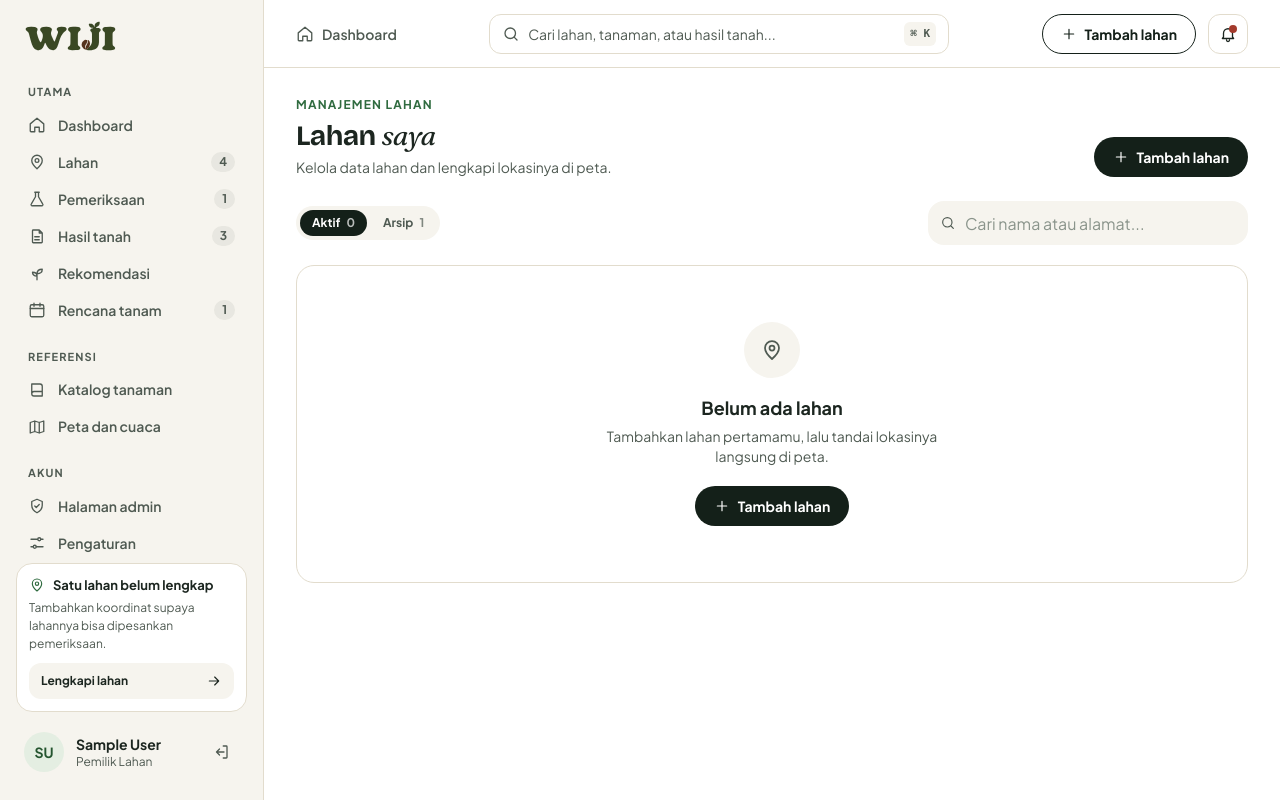
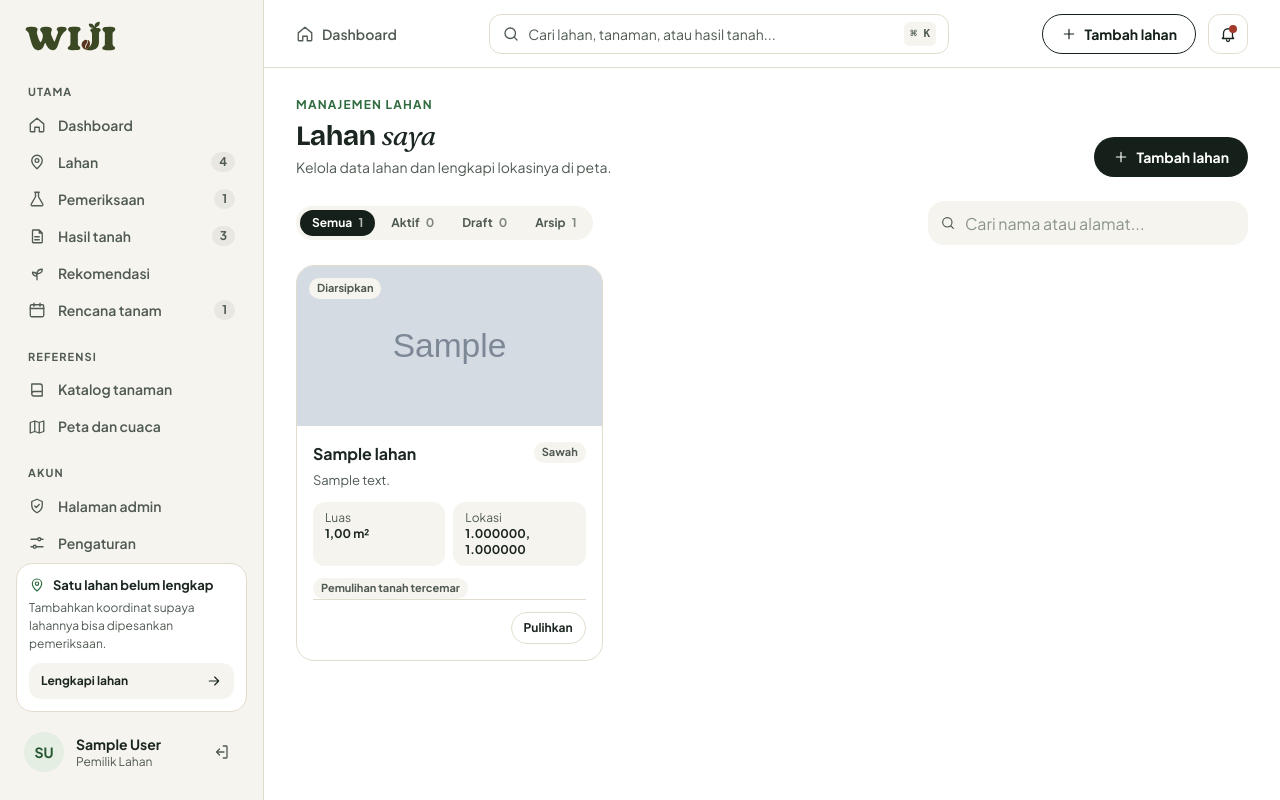
Before and after one commit to pbp-kelompok-d12/wiji, a Django app: page /lahan/ in a window 1280 px wide. Run offline with Django 5.2, Linux system fonts and the light colour scheme; a user stored in the database is signed in; data comes from the database, SQL or seed files in the repository; tables that the repository leaves empty hold one stand-in row (values such as "Sample post"); grey boxes marked "Sample" are stand-in pictures; some libraries are stand-ins or nearby versions.

Commit message:
feat: menambahkan fitur draft untuk lahan
Co-authored-by: Copilot <223556219+Copilot@users.noreply.github.com>

```diff
--- a/lands/forms.py
+++ b/lands/forms.py
@@ -67,6 +67,8 @@ class LahanForm(forms.ModelForm):
         self.fields['tujuan'].required = False
         self.fields['foto'].required = False
         self.fields['kondisi'].required = False
+        for name in models.Lahan.REQUIRED_FIELDS:
+            self.fields[name].required = False
         self.fields['latitude'].help_text = 'Terisi otomatis dari peta.'
         self.fields['longitude'].help_text = 'Terisi otomatis dari peta.'
 
--- a/lands/templates/lands/daftar_lahan.html
+++ b/lands/templates/lands/daftar_lahan.html
@@ -16,11 +16,17 @@
 </div>
 
 <div class="mt-6 flex flex-col gap-3 sm:flex-row sm:items-center sm:justify-between">
-  <div class="flex w-fit gap-1 rounded-full bg-paper p-1" aria-label="Filter status lahan">
-    <a href="{% url 'lands:daftar_lahan' %}{% if q %}?q={{ q|urlencode }}{% endif %}" class="tab {% if not tampilkan_arsip %}is-on{% endif %}">
-      Aktif <span class="ml-1 opacity-70">{{ jumlah_lahan }}</span>
+  <div class="flex w-fit flex-wrap gap-1 rounded-full bg-paper p-1" aria-label="Filter status lahan">
+    <a href="{% url 'lands:daftar_lahan' %}?status=all{% if q %}&q={{ q|urlencode }}{% endif %}" class="tab {% if status_filter == 'all' %}is-on{% endif %}">
+      Semua <span class="ml-1 opacity-70">{{ jumlah_semua }}</span>
     </a>
-    <a href="{% url 'lands:daftar_lahan' %}?arsip=1{% if q %}&q={{ q|urlencode }}{% endif %}" class="tab {% if tampilkan_arsip %}is-on{% endif %}">
+    <a href="{% url 'lands:daftar_lahan' %}?status=active{% if q %}&q={{ q|urlencode }}{% endif %}" class="tab {% if status_filter == 'active' %}is-on{% endif %}">
+      Aktif <span class="ml-1 opacity-70">{{ jumlah_aktif }}</span>
+    </a>
+    <a href="{% url 'lands:daftar_lahan' %}?status=draft{% if q %}&q={{ q|urlencode }}{% endif %}" class="tab {% if status_filter == 'draft' %}is-on{% endif %}">
+      Draft <span class="ml-1 opacity-70">{{ jumlah_draf }}</span>
+    </a>
+    <a href="{% url 'lands:daftar_lahan' %}?status=archived{% if q %}&q={{ q|urlencode }}{% endif %}" class="tab {% if status_filter == 'archived' %}is-on{% endif %}">
       Arsip <span class="ml-1 opacity-70">{{ jumlah_arsip }}</span>
     </a>
   </div>
@@ -30,7 +36,7 @@
         hx-target="#daftar-lahan"
         hx-trigger="input changed delay:400ms, submit"
         hx-push-url="true">
-    {% if tampilkan_arsip %}<input type="hidden" name="arsip" value="1">{% endif %}
+    <input type="hidden" name="status" value="{{ status_filter }}">
     <svg class="ic ic-sm pointer-events-none absolute left-3 top-1/2 -translate-y-1/2 text-ink-soft"><use href="#i-search"/></svg>
     <input type="search" name="q" value="{{ q }}" placeholder="Cari nama atau alamat..."
            class="field-input !h-11 !pl-9" aria-label="Cari lahan">
--- a/lands/templates/lands/form_lahan.html
+++ b/lands/templates/lands/form_lahan.html
@@ -94,7 +94,7 @@
         <li class="flex gap-2"><span class="grid size-5 shrink-0 place-items-center rounded-full bg-leaf text-[11px] font-bold text-moss-deep">2</span>Klik titik lahan di peta atau geser penanda.</li>
         <li class="flex gap-2"><span class="grid size-5 shrink-0 place-items-center rounded-full bg-leaf text-[11px] font-bold text-moss-deep">3</span>Periksa alamat dan koordinat yang terisi otomatis.</li>
       </ol>
-      <p class="mt-4 rounded-xl bg-paper px-3 py-2.5 text-[11px] leading-4 text-ink-soft">Lahan tanpa koordinat tetap bisa disimpan sebagai draf. Lengkapi sebelum memesan pemeriksaan.</p>
+      <p class="mt-4 rounded-xl bg-paper px-3 py-2.5 text-[11px] leading-4 text-ink-soft">Koordinat bersifat opsional. Jika data wajib belum lengkap, simpan form untuk melanjutkannya nanti dari bagian Draft.</p>
     </div>
   </div>
 </form>
--- a/lands/templates/lands/konfirmasi_hapus.html
+++ b/lands/templates/lands/konfirmasi_hapus.html
@@ -1,7 +1,7 @@
 {% extends 'app_base.html' %}
 
-{% block title %}Hapus {{ lahan.nama }}{% endblock %}
-{% block crumb %}<a href="{% url 'lands:daftar_lahan' %}" class="hover:text-ink">Lahan Saya</a> / <a href="{% url 'lands:detail_lahan' lahan.pk %}" class="hover:text-ink">{{ lahan.nama }}</a> / Hapus{% endblock %}
+{% block title %}Hapus {{ lahan.nama|default:"Draft lahan" }}{% endblock %}
+{% block crumb %}<a href="{% url 'lands:daftar_lahan' %}" class="hover:text-ink">Lahan Saya</a> / <a href="{% url 'lands:detail_lahan' lahan.pk %}" class="hover:text-ink">{{ lahan.nama|default:"Draft lahan" }}</a> / Hapus{% endblock %}
 
 {% block app_content %}
 <div class="mx-auto mt-8 max-w-lg rounded-panel border border-line bg-white p-7 text-center shadow-sm sm:p-8">
@@ -10,7 +10,7 @@
   </div>
   <h1 class="mt-4 text-2xl font-bold text-ink">Hapus lahan permanen?</h1>
   <p class="mt-2 text-sm leading-6 text-ink-soft">
-    <strong>{{ lahan.nama }}</strong> beserta foto dan datanya akan dihapus dari sistem. Tindakan ini tidak bisa dibatalkan.
+    <strong>{{ lahan.nama|default:"Draft lahan" }}</strong> beserta foto dan datanya akan dihapus dari sistem. Tindakan ini tidak bisa dibatalkan.
   </p>
   <p class="mt-3 rounded-xl bg-paper px-3 py-2.5 text-xs leading-5 text-ink-soft">
     Ingin menyimpan datanya? Gunakan <strong>Arsipkan</strong> agar lahan hilang dari daftar aktif tanpa dihapus.
--- a/lands/templates/lands/partials/_daftar_lahan.html
+++ b/lands/templates/lands/partials/_daftar_lahan.html
@@ -15,28 +15,28 @@
       </div>
       {% endif %}
       <span class="absolute left-3 top-3 chip {% if lahan.diarsipkan %}chip-paper{% elif lahan.adalah_draf %}chip-sand{% else %}chip-up{% endif %}">
-        {% if lahan.diarsipkan %}Diarsipkan{% elif lahan.adalah_draf %}Draf{% else %}Lengkap{% endif %}
+        {% if lahan.diarsipkan %}Diarsipkan{% elif lahan.adalah_draf %}Draft{% else %}Aktif{% endif %}
       </span>
     </div>
 
     <div class="flex flex-1 flex-col p-4">
       <div class="flex items-start justify-between gap-2">
         <h2 class="d-title text-base">
-          <a href="{% url 'lands:detail_lahan' lahan.pk %}" class="hover:text-moss">{{ lahan.nama }}</a>
+          <a href="{% url 'lands:detail_lahan' lahan.pk %}" class="hover:text-moss">{{ lahan.nama|default:"Lahan tanpa nama" }}</a>
         </h2>
-        <span class="chip chip-paper shrink-0">{{ lahan.get_penggunaan_display }}</span>
+        {% if lahan.penggunaan %}<span class="chip chip-paper shrink-0">{{ lahan.get_penggunaan_display }}</span>{% endif %}
       </div>
 
-      <p class="mt-1 line-clamp-2 text-[13px] leading-5 text-ink-soft">{{ lahan.alamat }}</p>
+      <p class="mt-1 line-clamp-2 text-[13px] leading-5 text-ink-soft">{{ lahan.alamat|default:"Alamat belum diisi" }}</p>
 
       <dl class="mt-3 grid grid-cols-2 gap-2 text-xs">
         <div class="rounded-xl bg-paper px-3 py-2">
           <dt class="text-ink-soft">Luas</dt>
-          <dd class="font-bold">{{ lahan.luas_m2|floatformat:"2" }} m²</dd>
+          <dd class="font-bold">{% if lahan.luas_m2 %}{{ lahan.luas_m2|floatformat:"2" }} m²{% else %}Belum diisi{% endif %}</dd>
         </div>
         <div class="rounded-xl bg-paper px-3 py-2">
           <dt class="text-ink-soft">Lokasi</dt>
-          <dd class="font-bold">{% if lahan.punya_koordinat %}Sudah ditandai{% else %}Belum ditandai{% endif %}</dd>
+          <dd class="font-bold">{% if lahan.punya_koordinat %}{{ lahan.latitude|unlocalize }}, {{ lahan.longitude|unlocalize }}{% else %}Opsional{% endif %}</dd>
         </div>
       </dl>
 
@@ -53,20 +53,26 @@
       {% endif %}
       {% endwith %}
 
-      <div class="mt-auto flex items-center justify-between gap-2 border-t border-line pt-3">
-        <span class="flex items-center gap-1.5 text-[11px] font-semibold {% if lahan.punya_koordinat %}text-ink-soft{% else %}text-clay-deep{% endif %}">
-          <svg class="ic ic-sm"><use href="#i-{% if lahan.punya_koordinat %}pin{% else %}alert{% endif %}"/></svg>
-          {% if lahan.punya_koordinat %}{{ lahan.latitude|unlocalize }}, {{ lahan.longitude|unlocalize }}{% else %}Lengkapi koordinat{% endif %}
-        </span>
-        <div class="flex items-center gap-2">
-          {% if lahan.diarsipkan %}
+      <div class="mt-auto flex flex-wrap items-center justify-end gap-2 border-t border-line pt-3">
+        {% if lahan.diarsipkan %}
           <form method="post" action="{% url 'lands:pulihkan_lahan' lahan.pk %}">
             {% csrf_token %}
             <button type="submit" class="d-btn-sm">Pulihkan</button>
           </form>
+        {% elif lahan.adalah_draf %}
+          <a href="{% url 'lands:ubah_lahan' lahan.pk %}" class="d-btn-sm">Lengkapi data lahan</a>
+          {% if lahan.dapat_dihapus %}
+          <a href="{% url 'lands:hapus_lahan' lahan.pk %}" class="d-btn-sm text-brick">Hapus</a>
           {% endif %}
+        {% else %}
           <a href="{% url 'lands:detail_lahan' lahan.pk %}" class="d-btn-sm">Detail <svg class="ic ic-sm"><use href="#i-arrow"/></svg></a>
-        </div>
+          <a href="{% url 'lands:ubah_lahan' lahan.pk %}" class="d-btn-sm">Ubah</a>
+          {% if lahan.dapat_diarsipkan %}
+          <a href="{% url 'lands:arsip_lahan' lahan.pk %}" class="d-btn-sm text-brick">Hapus</a>
+          {% else %}
+          <span class="chip chip-sand">Punya pesanan aktif</span>
+          {% endif %}
+        {% endif %}
       </div>
     </div>
   </article>
@@ -78,12 +84,12 @@
     <svg class="ic size-6"><use href="#i-pin"/></svg>
   </span>
   <h2 class="mt-4 text-lg font-bold">
-    {% if q %}Tidak ada lahan yang cocok{% elif tampilkan_arsip %}Arsip masih kosong{% else %}Belum ada lahan{% endif %}
+    {% if q %}Tidak ada lahan yang cocok{% elif status_filter == 'archived' %}Arsip masih kosong{% elif status_filter == 'draft' %}Belum ada draft lahan{% elif status_filter == 'active' %}Belum ada lahan aktif{% else %}Belum ada lahan{% endif %}
   </h2>
   <p class="mt-1 max-w-sm text-sm text-ink-soft">
-    {% if q %}Coba kata kunci lain atau ubah filter status lahan.{% elif tampilkan_arsip %}Lahan yang diarsipkan akan muncul di sini.{% else %}Tambahkan lahan pertamamu, lalu tandai lokasinya langsung di peta.{% endif %}
+    {% if q %}Coba kata kunci lain atau ubah filter status lahan.{% elif status_filter == 'archived' %}Lahan yang diarsipkan akan muncul di sini.{% elif status_filter == 'draft' %}Draft akan muncul di sini saat data wajib belum lengkap.{% elif status_filter == 'active' %}Lahan dengan semua data wajib akan muncul di sini.{% else %}Tambahkan lahan pertamamu. Data yang belum lengkap bisa disimpan sebagai draft.{% endif %}
   </p>
-  {% if not tampilkan_arsip and not q %}
+  {% if status_filter == 'all' and not q %}
   <a href="{% url 'lands:tambah_lahan' %}" class="btn btn-primary mt-5 gap-2"><svg class="ic ic-sm"><use href="#i-plus"/></svg>Tambah lahan</a>
   {% endif %}
 </div>
--- a/lands/views.py
+++ b/lands/views.py
@@ -7,6 +7,7 @@ from django.core.exceptions import PermissionDenied
 from django.db.models import Q
 from django.http import JsonResponse
 from django.shortcuts import get_object_or_404, redirect, render
+from django.urls import reverse
 from django.views.decorators.http import require_GET
 
 from . import forms
@@ -33,12 +34,35 @@ def _lahan_owner(request):
     return Land.objects.filter(owner=request.user)
 
 
+def _draf_filter():
+    Land = getattr(models, 'Land', None) or getattr(models, 'Lahan')
+    draf_filter = Q()
+    for field_name in Land.REQUIRED_FIELDS:
+        field = Land._meta.get_field(field_name)
+        kosong = Q(**{f'{field_name}__isnull': True})
+        if field.get_internal_type() in ('CharField', 'TextField'):
+            kosong |= Q(**{field_name: ''})
+        draf_filter |= kosong
+    return draf_filter
+
+
 @owner_required
 def daftar_lahan(request):
     q = request.GET.get('q', '').strip()
-    tampilkan_arsip = request.GET.get('arsip') == '1'
+    status = request.GET.get('status')
+    if status not in ('all', 'active', 'draft', 'archived'):
+        status = 'archived' if request.GET.get('arsip') == '1' else 'all'
 
-    lahan_list = _lahan_owner(request).filter(diarsipkan=tampilkan_arsip)
+    semua_lahan = _lahan_owner(request)
+    draf_filter = _draf_filter()
+    lahan_list = semua_lahan
+    if status == 'active':
+        lahan_list = lahan_list.filter(diarsipkan=False).exclude(draf_filter)
+    elif status == 'draft':
+        lahan_list = lahan_list.filter(diarsipkan=False).filter(draf_filter)
+    elif status == 'archived':
+        lahan_list = lahan_list.filter(diarsipkan=True)
+
     if q:
         lahan_list = lahan_list.filter(Q(nama__icontains=q) | Q(alamat__icontains=q))
     lahan_list = lahan_list.prefetch_related('tujuan')
@@ -47,9 +71,15 @@ def daftar_lahan(request):
         'active_nav': 'lahan',
         'lahan_list': lahan_list,
         'q': q,
-        'tampilkan_arsip': tampilkan_arsip,
-        'jumlah_lahan': _lahan_owner(request).filter(diarsipkan=False).count(),
-        'jumlah_arsip': _lahan_owner(request).filter(diarsipkan=True).count(),
+        'status_filter': status,
+        'jumlah_semua': semua_lahan.count(),
+        'jumlah_aktif': (
+            semua_lahan.filter(diarsipkan=False).exclude(draf_filter).count()
+        ),
+        'jumlah_draf': (
+            semua_lahan.filter(diarsipkan=False).filter(draf_filter).count()
+        ),
+        'jumlah_arsip': semua_lahan.filter(diarsipkan=True).count(),
     }
 
     if request.headers.get('HX-Request') == 'true':
@@ -65,6 +95,12 @@ def tambah_lahan(request):
         lahan.owner = request.user
         lahan.save()
         form.save_m2m()
+        if lahan.adalah_draf:
+            messages.info(
+                request,
+                f'Draft lahan {lahan.nama or "tanpa nama"} berhasil disimpan.',
+            )
+            return redirect(f'{reverse("lands:daftar_lahan")}?status=draft')
         messages.success(request, f'Lahan {lahan.nama} berhasil ditambahkan.')
         return redirect('lands:detail_lahan', pk=lahan.pk)
 
@@ -98,6 +134,12 @@ def ubah_lahan(request, pk):
     )
     if request.method == 'POST' and form.is_valid():
         form.save()
+        if lahan.adalah_draf:
+            messages.info(
+                request,
+                f'Draft lahan {lahan.nama or "tanpa nama"} berhasil diperbarui.',
+            )
+            return redirect(f'{reverse("lands:daftar_lahan")}?status=draft')
         messages.success(request, f'Lahan {lahan.nama} berhasil diperbarui.')
         return redirect('lands:detail_lahan', pk=lahan.pk)
 
@@ -116,6 +158,10 @@ def arsip_lahan(request, pk):
     if lahan.diarsipkan:
         messages.info(request, 'Lahan ini sudah diarsipkan.')
         return redirect('lands:detail_lahan', pk=lahan.pk)
+
+    if lahan.adalah_draf:
+        messages.error(request, 'Lengkapi data wajib sebelum mengarsipkan lahan.')
+        return redirect('lands:ubah_lahan', pk=lahan.pk)
 
     if lahan.punya_pesanan_aktif():
         messages.error(
@@ -148,8 +194,15 @@ def pulihkan_lahan(request, pk):
 def hapus_lahan(request, pk):
     lahan = get_object_or_404(_lahan_owner(request), pk=pk)
 
+    if not lahan.adalah_draf:
+        messages.error(
+            request,
+            'Lahan aktif tidak dapat dihapus permanen; gunakan Hapus untuk mengarsipkannya.',
+        )
+        return redirect('lands:detail_lahan', pk=lahan.pk)
+
     if not lahan.dapat_dihapus:
-        messages.error(request, 'Lahan ini punya riwayat, jadi hanya bisa diarsipkan.')
+        messages.error(request, 'Lahan draft ini punya riwayat, jadi tidak dapat dihapus.')
         return redirect('lands:detail_lahan', pk=lahan.pk)
 
     if request.method == 'POST':
@@ -171,7 +224,7 @@ def _serialisasi_lahan(lahan):
         'alamat': lahan.alamat,
         'latitude': float(lahan.latitude) if lahan.latitude is not None else None,
         'longitude': float(lahan.longitude) if lahan.longitude is not None else None,
-        'luas_m2': float(lahan.luas_m2),
+        'luas_m2': float(lahan.luas_m2) if lahan.luas_m2 is not None else None,
         'penggunaan': lahan.penggunaan,
         'penggunaan_label': lahan.get_penggunaan_display(),
         'kondisi': lahan.kondisi,
@@ -179,6 +232,11 @@ def _serialisasi_lahan(lahan):
         'tujuan': [tujuan.nama for tujuan in lahan.tujuan.all()],
         'punya_koordinat': lahan.punya_koordinat,
         'diarsipkan': lahan.diarsipkan,
+        'status': (
+            'archived'
+            if lahan.diarsipkan
+            else 'draft' if lahan.adalah_draf else 'active'
+        ),
         'dibuat_pada': lahan.dibuat_pada.isoformat(),
         'diperbarui_pada': lahan.diperbarui_pada.isoformat(),
     }
```
Also changed, not shown: lands/models.py (+17 -5 lines), lands/templates/lands/detail_lahan.html (+16 -16 lines), lands/tests.py (+122 -7 lines), lands/migrations/0003_alter_lahan_alamat_alter_lahan_luas_m2_and_more.py (added).
